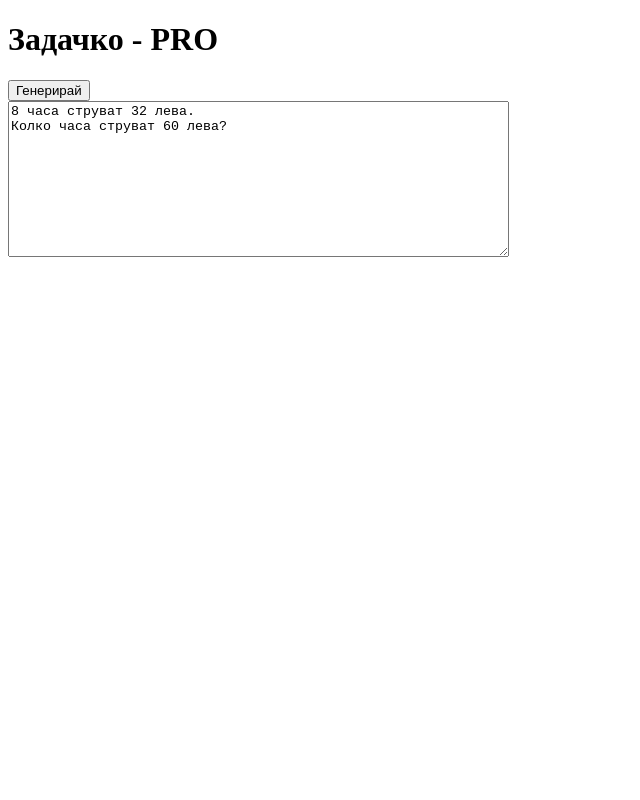
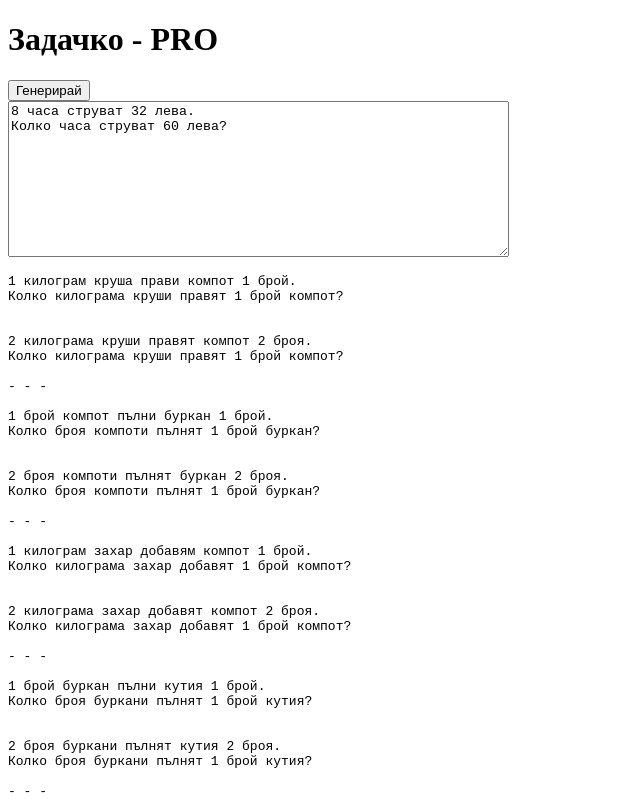
Before and after one commit to aquilax/zadachko-pro, a plain HTML site: page index.html in a window 1280 px wide. Shown: the top 800 px of the page, without its empty margins (0-640 px from the left). Drawn offline with Linux system fonts and the light colour scheme.

Commit message:
Adds tripplet debug

```diff
--- a/index.html
+++ b/index.html
@@ -10,6 +10,7 @@
   <button id="generate">Генерирай</button>
   <br/>
   <textarea id="output" rows="10" cols="60"></textarea>
+  <pre id="debug"></pre>
   <script src="index.js"></script>
 </body>
 </html>
--- a/index.js
+++ b/index.js
@@ -47,7 +47,7 @@ const former = [
   {
     word: "пълни",
     forms: {
-      singular: "пълня",
+      singular: "пълни",
       plural: "пълнят",
     },
   },
@@ -512,7 +512,7 @@ const generateQuestionSubject = (subject, objCount) => {
 };
 const generateQuestionObject = (object, objCount, subjectCount) => {
   if (showForm(object)) {
-    return `${subjectCount} ${objectMeasure(object, objCount)} ${pluralize(
+    return `${subjectCount} ${objectMeasure(object, subjectCount)} ${pluralize(
       object,
       subjectCount
     )}`;
@@ -575,10 +575,43 @@ const generateNarrative = () => {
 if (typeof window !== "undefined") {
   const $generate = document.getElementById("generate");
   const $output = document.getElementById("output");
+  const $debug = document.getElementById("debug");
 
   const fillNarative = () => {
     const narrative = generateNarrative();
     $output.value = narrative.join("\n");
+  };
+
+  const fillDebug = () => {
+    // const objCount = 1;
+    const cost = 1;
+    const qCount = 1;
+
+    const result = triplets.map((triplet) =>
+      [1, 2]
+        .map((objCount) => {
+          const narrative = [];
+          const fact = getFact(
+            triplet[0],
+            triplet[1],
+            triplet[2],
+            objCount,
+            cost
+          );
+          const question = getQuestion(
+            triplet[2],
+            triplet[1],
+            triplet[0],
+            qCount * cost
+          );
+          narrative.push(formatSentence(fact, "."));
+          narrative.push(formatSentence(question, "?"));
+          narrative.push("\n");
+          return narrative.join("\n");
+        })
+        .join("\n")
+    );
+    $debug.innerHTML = result.join("- - -\n\n");
   };
 
   $generate.addEventListener("click", (e) => {
@@ -587,6 +620,7 @@ if (typeof window !== "undefined") {
   });
 
   fillNarative();
+  fillDebug();
 } else {
   console.log(generateNarrative());
 }
```
